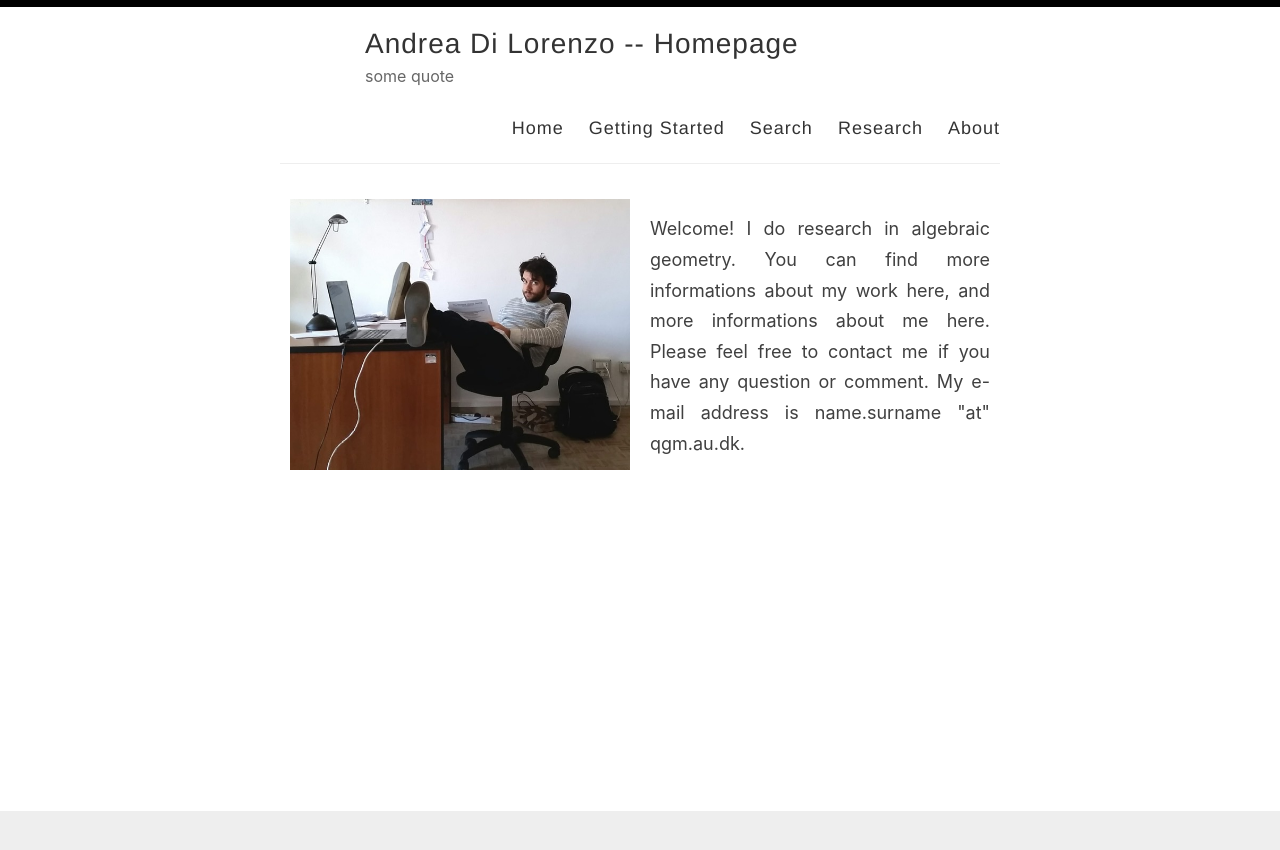
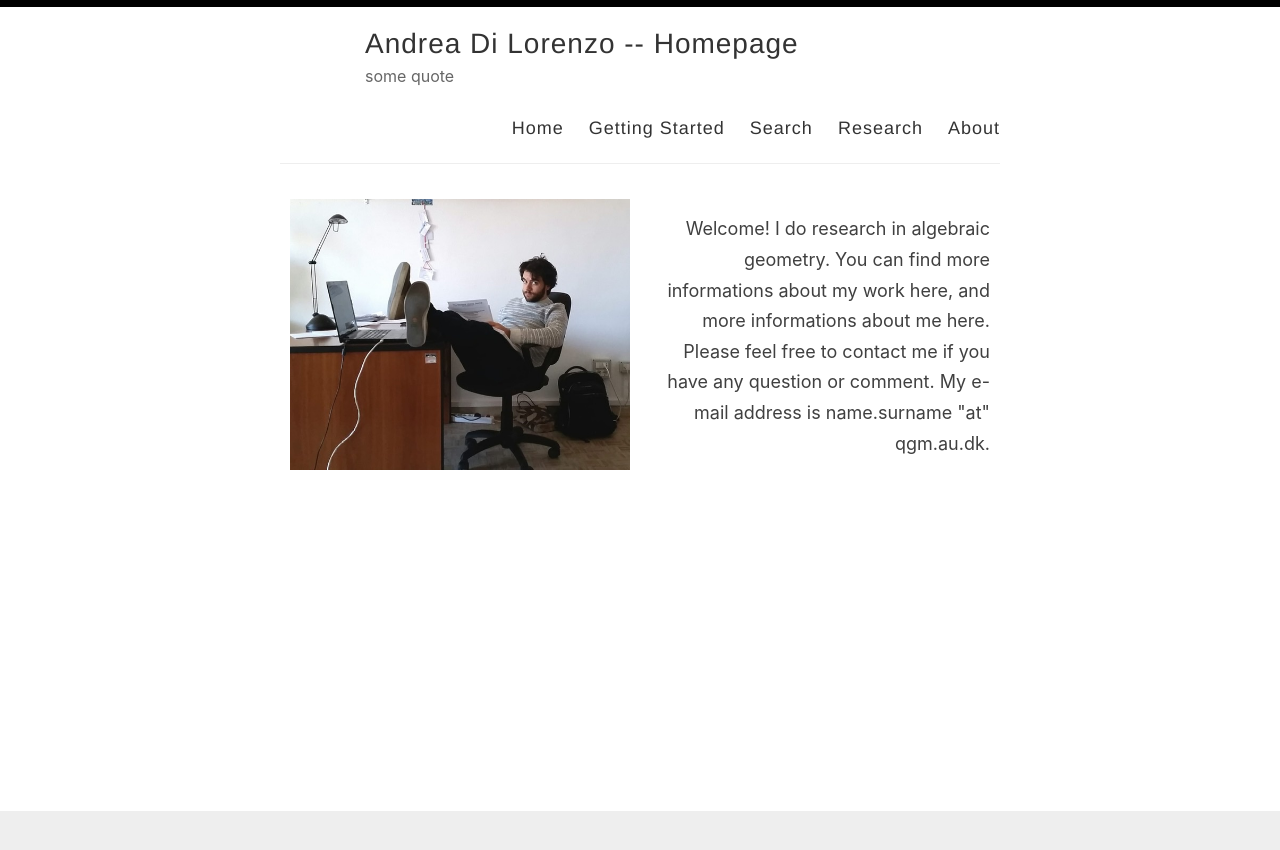
Before and after one commit to anddil/anddil.github.io, a Jekyll site: the page built from index.html, in a window 1280 px wide. Shown: the top 850 px of the page. Built offline with Jekyll 4.4.1, drawn with Linux system fonts in a browser that asks for light colours; the list of posts is cut into pages by our own code.

Commit message:
Update index.html

```diff
--- a/index.html
+++ b/index.html
@@ -29,7 +29,7 @@ layout: default
 </div>
 
 <div class="column">
-  <p style="text-align:justify;"> Welcome! I do research in algebraic geometry.
+  <p style="text-align:right;"> Welcome! I do research in algebraic geometry.
   You can find more informations about my work here, and more informations about me here.
   Please feel free to contact me if you have any question or comment. My e-mail address is name.surname "at" qgm.au.dk.</p>
 </div>
```
